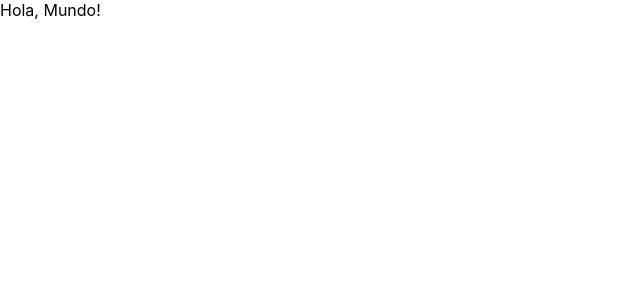
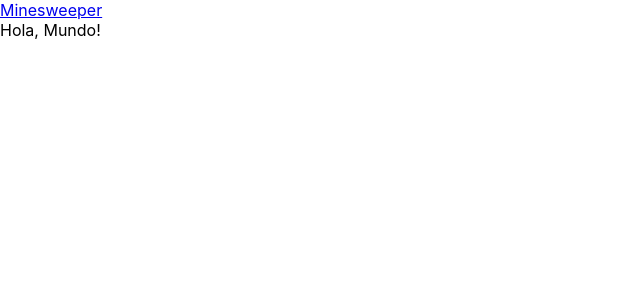
Before and after one commit to diegofalciola/minesweeper-react-rails, a React (Create React App) app in the folder client/: page / in a window 1280 px wide. Shown: the top 300 px of the page, without its empty margins (0-640 px from the left). Built offline with nearby package versions, Linux system fonts and the light colour scheme.

Commit message:
Added layout

```diff
--- /dev/null
+++ b/client/src/components/layout.tsx
@@ -0,0 +1,28 @@
+import React from 'react';
+import { Link, withRouter, RouteComponentProps } from 'react-router-dom';
+
+class Layout extends React.Component<RouteComponentProps<any>> {
+    public render() {
+        return (
+            <div>
+            <nav className="navbar navbar-expand-md navbar-dark bg-dark fixed-top">
+                <Link className="navbar-brand" to="/">Minesweeper</Link>
+            </nav>
+
+            <main role="main" className="container">
+                { this.props.children }
+            </main>
+        </div>
+        )
+    }
+}
+
+const LayoutWithRouter = withRouter(Layout);
+
+export function withLayout(Component: React.ComponentClass) {
+    return (
+        <LayoutWithRouter>
+            <Component/>
+        </LayoutWithRouter>
+    )
+}
--- a/client/src/routes/index.tsx
+++ b/client/src/routes/index.tsx
@@ -2,13 +2,14 @@ import { BrowserRouter as Router, Switch, Route } from 'react-router-dom';
 import { Match } from '../components/Match/match';
 import { Component } from 'react';
 import React from 'react';
+import { withLayout } from '../components/layout';
 
 export class Routes extends React.Component {
     public render() {
         return  (
           <Router>
             <Switch>
-              <Route exact path="/" component={ Match } />
+              <Route exact path="/" component={ () =>  withLayout(Match) } />
             </Switch>
           </Router>
         )
```
